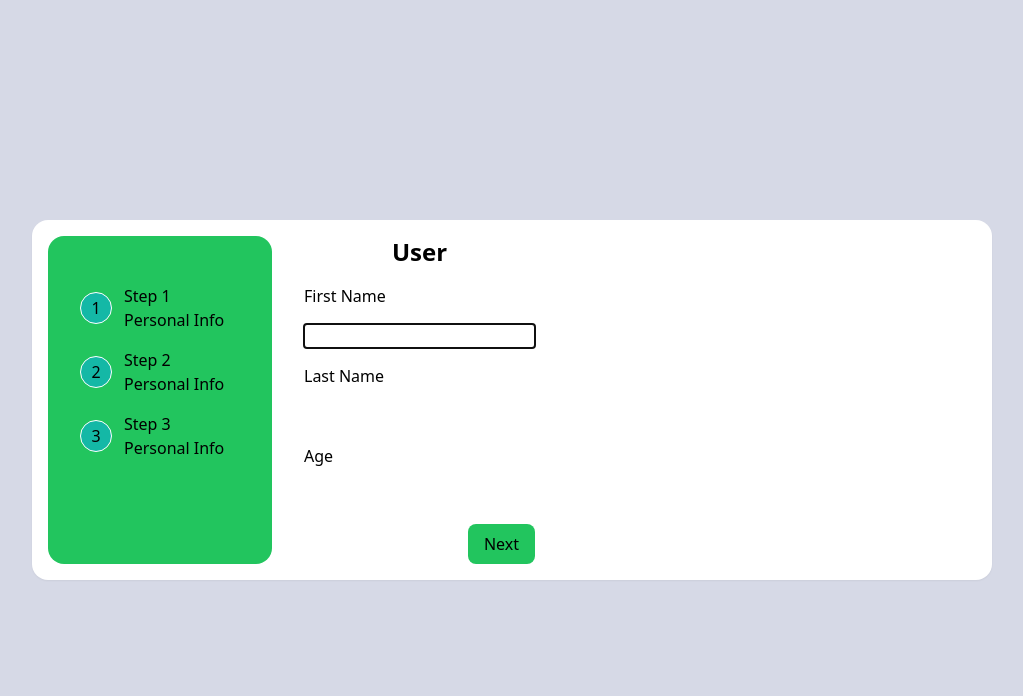
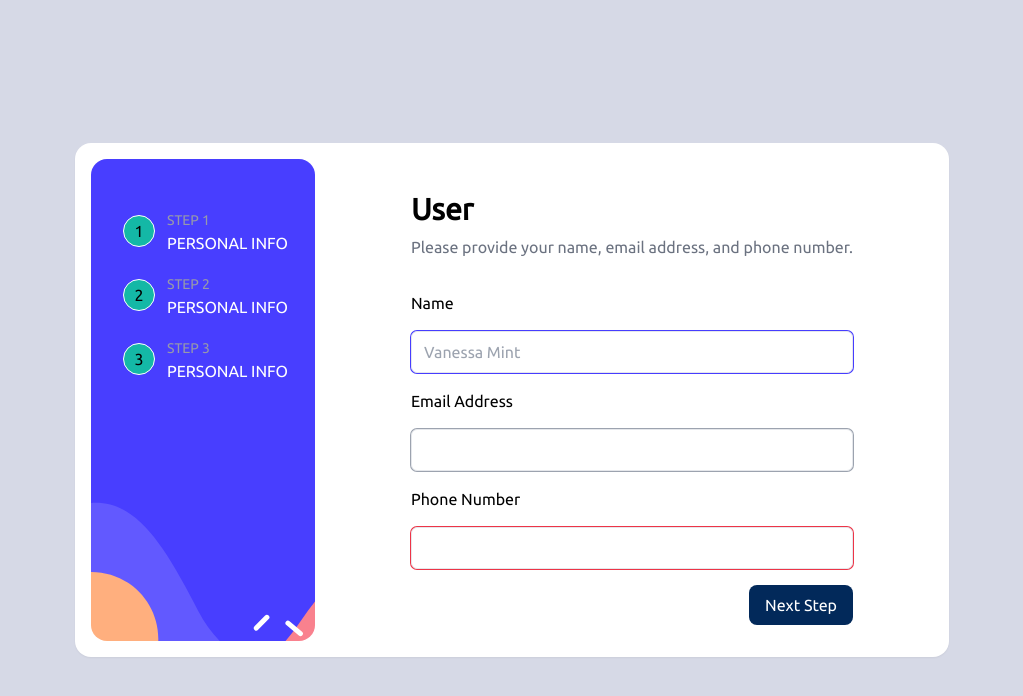
Before and after one commit to David-Koshkadze/fmt-multi-step-form, a React (Vite) app: page / in a window 1280 px wide. Shown: the top 696 px of the page, without its empty margins (128-1151 px from the left). Built offline with nearby package versions, Linux system fonts and the light colour scheme.

Commit message:
some design changes

```diff
--- a/src/App.jsx
+++ b/src/App.jsx
@@ -5,9 +5,9 @@ import { AccountForm } from "./AccountForm";
 import { useMutltiStepForm } from "./useMultiStepForm";
 
 const INITIAL_DATA = {
-  firstName: "",
-  lastName: "",
-  age: "",
+  username: "",
+  emailAddress: "",
+  phoneNumber: "",
   street: "",
   city: "",
   email: "",
@@ -37,9 +37,9 @@ export default function App() {
   }
 
   return (
-    <div className="w-full h-screen bg-light-gray grid place-items-center">
-      <div className="flex gap-8 bg-white p-4 shadow-sm rounded-2xl w-3/4">
-        <div className="rounded-2xl w-56 bg-green-500 pt-12 pl-8">
+    <div className="w-full h-screen bg-light-gray grid place-items-center font-ubuntu">
+      <div className="flex gap-24 bg-white p-4 shadow-sm rounded-2xl pr-24">
+        <div className="rounded-2xl w-56 bg-green-500 pt-12 pl-8 bg-[url('./assets/images/bg-sidebar-desktop.svg')]">
           <div className="flex flex-col w-full gap-4 mx-auto">
             {Array.from({ length: steps.length }, (_, index) => index + 1).map(
               (stepItem, idx) => {
@@ -49,8 +49,10 @@ export default function App() {
                       <span>{idx + 1}</span>
                     </div>
                     <div>
-                      <span>Step {idx + 1}</span>
-                      <div>Personal Info</div>
+                      <span className="uppercase text-cool-gray text-sm">
+                        Step {idx + 1}
+                      </span>
+                      <div className="uppercase text-white">Personal Info</div>
                     </div>
                   </div>
                 );
@@ -62,21 +64,26 @@ export default function App() {
         <div>
           <form onSubmit={handleSubmit}>
             {step}
-            <div className="flex gap-4 mt-4 justify-end">
+            <div
+              className={`${
+                !isFirstStep ? "justify-between" : "justify-end"
+              } flex mt-4 mb-4`}
+            >
               {!isFirstStep && (
                 <button
+                  href="#"
                   type="button"
                   onClick={back}
-                  className="bg-green-500 py-2 px-4 rounded-lg"
+                  className="py-2 text-light-gray rounded-lg"
                 >
                   Back
                 </button>
               )}
               <button
                 type="submit"
-                className="bg-green-500 py-2 px-4 rounded-lg"
+                className="bg-marine-blue py-2 px-4 rounded-lg text-white"
               >
-                {!isLastStep ? "Next" : "Finish"}
+                {!isLastStep ? "Next Step" : "Finish"}
               </button>
             </div>
           </form>
--- a/src/FormWrapper.jsx
+++ b/src/FormWrapper.jsx
@@ -1,9 +1,10 @@
 import React from "react";
 
-export function FormWrapper({ title, children }) {
+export function FormWrapper({ title, infoText, children }) {
   return (
     <>
-      <h1 className="mb-4 text-2xl font-bold text-center">{title}</h1>
+      <h1 className="mb-2 mt-8 text-3xl font-bold">{title}</h1>
+      <p className="text-gray-500 mb-8">{infoText}</p>
       <div className="flex flex-col gap-4">{children}</div>
     </>
   );
--- a/src/UserForm.jsx
+++ b/src/UserForm.jsx
@@ -1,31 +1,42 @@
 import React from "react";
 import { FormWrapper } from "./FormWrapper";
 
-export function UserForm({ firstName, lastName, age, updateFields }) {
+export function UserForm({
+  username,
+  emailAddress,
+  phoneNumber,
+  updateFields,
+}) {
   return (
-    <FormWrapper title="User">
-      <label>First Name</label>
+    <FormWrapper
+      title="User"
+      infoText="Please provide your name, email address, and phone number."
+    >
+      <label>Name</label>
       <input
         autoFocus
         required
+        placeholder="Vanessa Mint"
         type="text"
-        value={firstName}
-        onChange={(e) => updateFields({ firstName: e.target.value })}
+        value={username}
+        onChange={(e) => updateFields({ username: e.target.value })}
+        className="custom-input-field"
       />
-      <label>Last Name</label>
+      <label>Email Address</label>
+      <input
+        required
+        type="email"
+        value={emailAddress}
+        onChange={(e) => updateFields({ emailAddress: e.target.value })}
+        className="custom-input-field"
+      />
+      <label>Phone Number</label>
       <input
         required
         type="text"
-        value={lastName}
-        onChange={(e) => updateFields({ lastName: e.target.value })}
-      />
-      <label>Age</label>
-      <input
-        required
-        min={1}
-        type="number"
-        value={age}
-        onChange={(e) => updateFields({ age: e.target.value })}
+        value={phoneNumber}
+        onChange={(e) => updateFields({ phoneNumber: e.target.value })}
+        className="custom-input-field !ring-strawberry-red"
       />
     </FormWrapper>
   );
--- a/src/index.css
+++ b/src/index.css
@@ -1,3 +1,14 @@
 @tailwind base;
 @tailwind components;
 @tailwind utilities;
+
+@layer base {
+  @font-face {
+    font-family: "Ubuntu Regular";
+    src: url("assets/fonts/Ubuntu-Regular.ttf") format('TrueType');
+  }
+}
+
+.custom-input-field {
+    @apply border rounded-md px-3 py-2 outline-none ring-1 ring-gray-400 focus:ring-purplish-blue
+}
--- a/tailwind.config.cjs
+++ b/tailwind.config.cjs
@@ -15,6 +15,9 @@ module.exports = {
         alabaste: "hsl(231, 100%, 99%)",
         white: "hsl(0, 0%, 100%)",
       },
+      fontFamily: {
+        'ubuntu': ['Ubuntu Regular']
+      }
     },
   },
   plugins: [],
```
Also changed, not shown: src/assets/images/bg-sidebar-desktop.svg (added).
